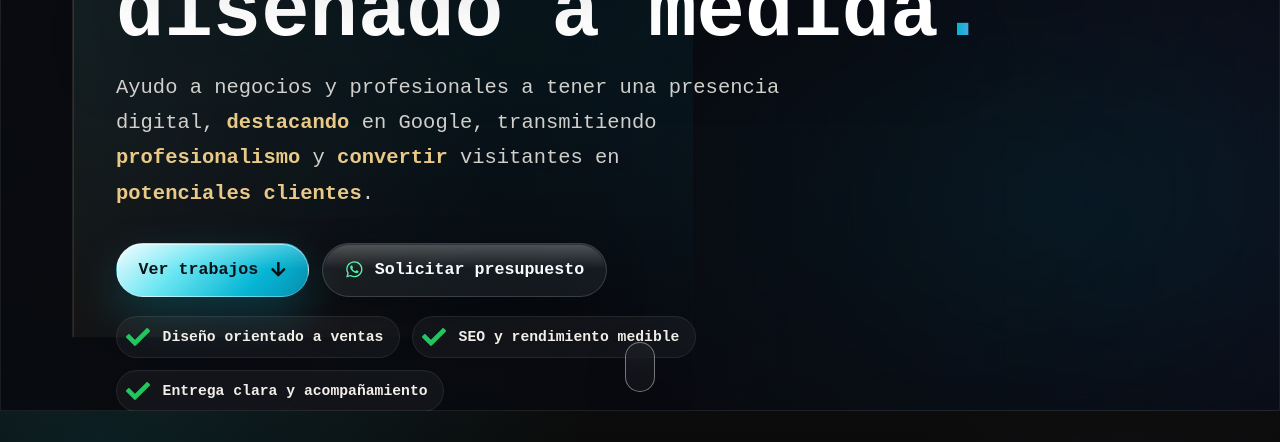
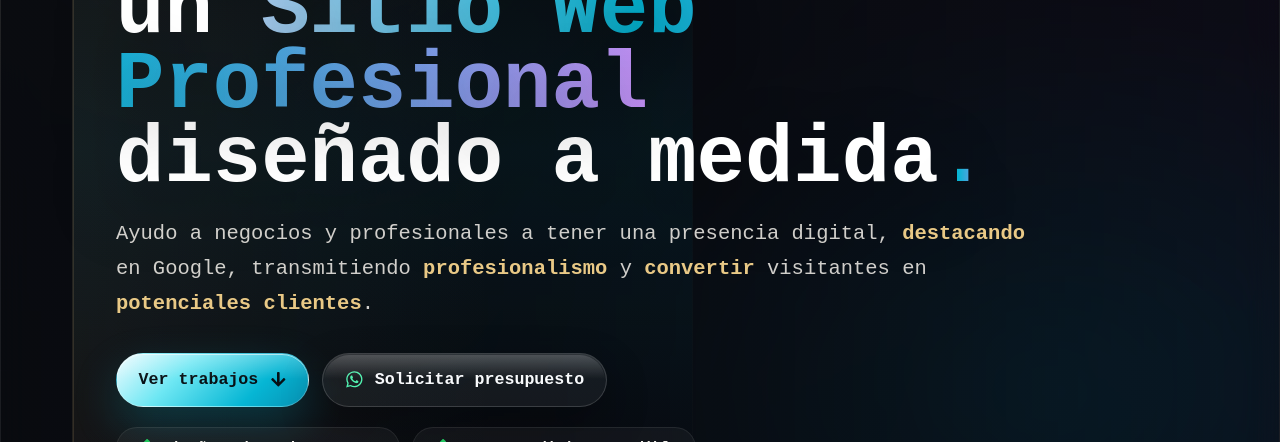
Before and after one commit to PabloDanielChavez/portafolio, a Next.js app in the folder portafolio-frontend/: page / in a window 1280 px wide. Shown: the part 437-879 px from the top of the page. Built offline with nearby package versions, Linux system fonts and the light colour scheme; no server answers.

Commit message:
Style hero

```diff
--- a/portafolio-frontend/src/styles/sections/hero.module.scss
+++ b/portafolio-frontend/src/styles/sections/hero.module.scss
@@ -52,13 +52,13 @@
     &_contenedor {
         position: relative;
         width: 100%;
-        min-height: 100svh;
     }
 
     &_layout {
-        position: absolute;
+        position: relative;
         inset: 0;
         z-index: 2;
+        min-height: 100svh;
         display: flex;
         align-items: center;
         justify-content: center;
@@ -139,7 +139,7 @@
 
     &_h1 {
         &_titulo {
-            max-width: 740px;
+            max-width: 1040px;
             margin: 0 0 1.15rem;
             color: #fff;
             font-size: clamp(2.45rem, 10.5vw, 5.65rem);
@@ -176,7 +176,7 @@
 
     &_p {
         &_descripcion {
-            max-width: 680px;
+            max-width: 940px;
             margin: 0 0 2rem;
             color: rgba(242, 239, 233, .86);
             font-size: clamp(1.03rem, 2.4vw, 1.28rem);
@@ -200,7 +200,7 @@
         display: flex;
         flex-direction: column;
         gap: .85rem;
-        width: min(100%, 520px);
+        width: min(100%, 620px);
         animation-delay: .5s;
 
         @include m.telefono {
@@ -528,8 +528,12 @@
 }
 
 .scrollIndicator {
-    position: absolute;
-    bottom: 1.2rem;
+    position: relative;
+    margin: 2rem auto 1rem;
+    @include m.tabletXL {
+        position: absolute;
+        bottom: 1.2rem;
+    }
     left: 50%;
     z-index: 4;
     display: none;
```
